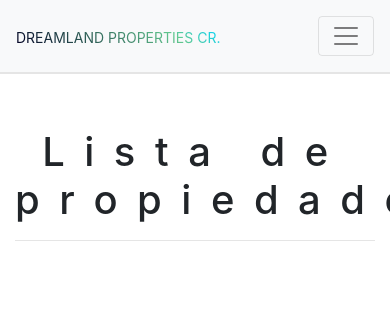
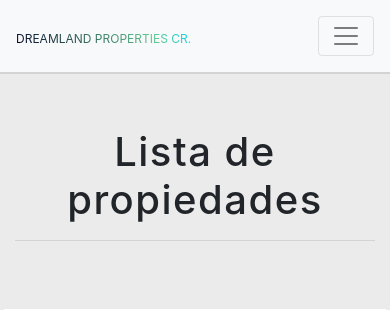
Before and after one commit to kezh97/dreamland_prop_CR, a PHP site: page /test.html in a window 390 px wide; the page is wider, and only the part inside the window is pictured. Shown: the top 310 px of that part. Run offline with PHP 8.4, Linux system fonts and the light colour scheme; some libraries are stand-ins or nearby versions.

Commit message:
Update main.css

```diff
--- a/DREAMLANDV2.4/style/main.css
+++ b/DREAMLANDV2.4/style/main.css
@@ -150,17 +150,16 @@ nav{
 }
 
 /* LISTING SECTION */
+#listing-property-section{
+	background: #ebebeb;
+}
 
 .listing-title{
 	letter-spacing: 19.5px;
 }
 
-.listing-prop{
-	height: 100%;
-}
-
-.item-card{
-	border: 0px solid #fff;
+#list-border{
+	border: 1px solid #fff;
 }
 
 .card-img{
@@ -179,6 +178,7 @@ nav{
 
 .details p{
 	font-size: 14px;
+	padding-top: 1rem;
 }
 
 .card-description p{
@@ -377,7 +377,7 @@ nav{
 
 @media only screen and (max-width: 500px){
 	.brand{
-		font-size: 14px;
+		font-size: 12px;
 	}
 
 	#carousel-home{
@@ -408,4 +408,8 @@ nav{
 	#intro h1{
 		font-size: 32px;
 	}
+
+	.listing-title{
+		letter-spacing: 1.5px;
+	}
 }
```
